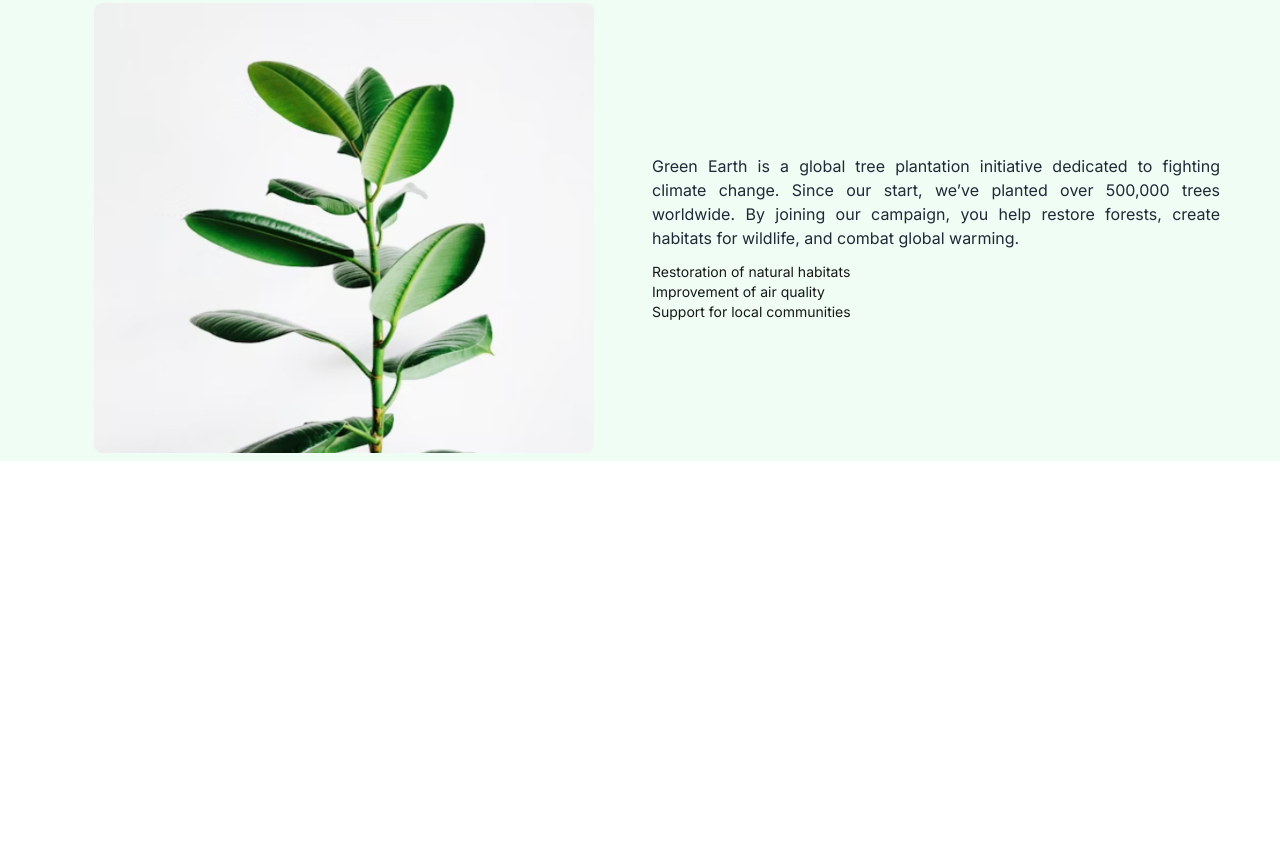
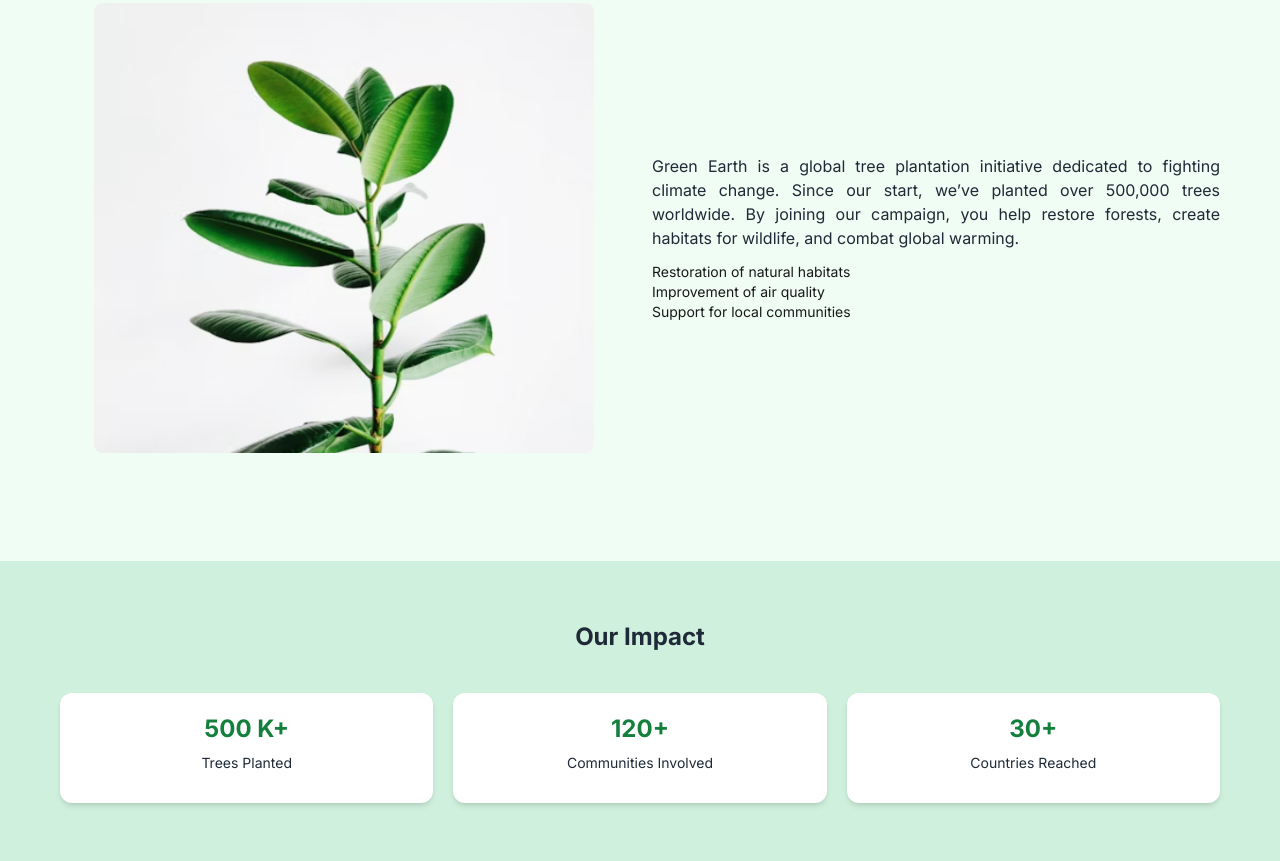
Before and after one commit to Mst-naher/Green-Earth-Project, a plain HTML site: page index.html in a window 1280 px wide. Shown: the part 757-1618 px from the top of the page. Before the commit the page ends 1218 px from the top, so only its background shows below. Drawn offline with nearby package versions, Linux system fonts and the light colour scheme; no server answers.

Commit message:
added the Our Impact Section

```diff
--- a/index.html
+++ b/index.html
@@ -199,7 +199,31 @@
           </div>
 
         </div>
+         <!-- Our Impact -->
+         <div class="  bg-[#cff0dc] mt-25 ">
+          <section class="lg:max-w-300 mx-auto w-[full]  lg:h-[300px] mt-15   p-5 ">
+            <h2 class="text-center text-2xl hover:text-3xl font-bold m-10 text-[#1f2937] hover:text-[#15803d] ">Our Impact</h2>
+            <div class=" grid lg:grid-cols-3 gap-5 ">
+              <!-- card-1 -->
+              <div class="bg-white text-center justify-center items-center w-[full] lg:h-[110px] p-5 rounded-xl hover:bg-gray-200 focus:outline-[#1F2937]   shadow-md shadow-r from-[]">
+                <h1  class="text-2xl hover:text-3xl font-bold text-[#15803d] mb-2">500 K+</h1>
+                <P class="text-sm hover:text-xl text-[#1f2937] ">Trees Planted</P>
+              </div>
+               <!-- card-2-->
+              <div class="bg-white text-center justify-center items-center w-[full] lg:h-[110px] p-5 rounded-xl hover:bg-gray-200 focus:outline-[#1F2937]   shadow-md shadow-r from-[]">
+                <h1  class="text-2xl   hover:text-3xl font-bold text-[#15803d] mb-2">120+</h1>
+                <P class="text-sm hover:text-xl text-[#1f2937]">Communities Involved</P>
+              </div>
+               <!-- card-3-->
+              <div class="bg-white text-center justify-center items-center w-[full] lg:h-[110px] p-5 rounded-xl hover:bg-gray-200 focus:outline-[#1F2937]   shadow-md shadow-r from-[]">
+                <h1  class="text-2xl hover:text-3xl font-bold text-[#15803d] mb-2">30+</h1>
+                <P class="text-sm hover:text-xl text-[#1f2937]">Countries Reached </P>
+              </div>
 
+
+            </div>
+          </section>
+         </div>
 
     </main>
     <script src="./js/script.js"></script>
```
